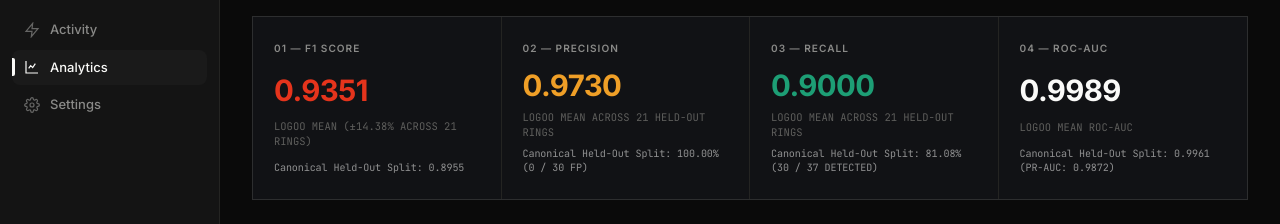
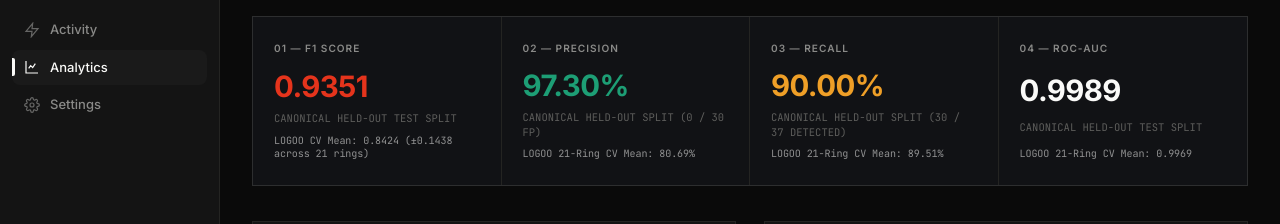
Before and after one commit to Kunal184/offer-abuse-detection, a React (Vite) app in the folder frontend/: page /analytics in a window 1280 px wide. Shown: the part 186-410 px from the top of the page. Built offline with nearby package versions, Linux system fonts and the light colour scheme; no server answers.

Commit message:
refactor: position canonical held-out split metrics as headline and LOGOO 21-fold CV as secondary reference

```diff
--- a/frontend/src/pages/Analytics.tsx
+++ b/frontend/src/pages/Analytics.tsx
@@ -87,29 +87,29 @@ export default function AnalyticsPage() {
         <div className="kpi-quad">
           <div className="kpi-quad-label">01 — F1 SCORE</div>
           <div className="kpi-quad-val highlight-red">{loadingMetrics ? '—' : f1Val}</div>
-          <div className="kpi-quad-sub">LOGOO MEAN (±14.38% ACROSS 21 RINGS)</div>
-          <div className="kpi-quad-ref">Canonical Held-Out Split: 0.8955</div>
+          <div className="kpi-quad-sub">CANONICAL HELD-OUT TEST SPLIT</div>
+          <div className="kpi-quad-ref">LOGOO CV Mean: 0.8424 (±0.1438 across 21 rings)</div>
         </div>
 
         <div className="kpi-quad">
           <div className="kpi-quad-label">02 — PRECISION</div>
-          <div className="kpi-quad-val" style={{ color: '#EF9F27' }}>{loadingMetrics ? '—' : precisionVal}</div>
-          <div className="kpi-quad-sub">LOGOO MEAN ACROSS 21 HELD-OUT RINGS</div>
-          <div className="kpi-quad-ref">Canonical Held-Out Split: 100.00% (0 / 30 FP)</div>
+          <div className="kpi-quad-val" style={{ color: '#1D9E75' }}>{loadingMetrics ? '—' : (metrics?.precision != null ? (metrics.precision === 1 ? '100.00%' : `${(metrics.precision * 100).toFixed(2)}%`) : '—')}</div>
+          <div className="kpi-quad-sub">CANONICAL HELD-OUT SPLIT (0 / 30 FP)</div>
+          <div className="kpi-quad-ref">LOGOO 21-Ring CV Mean: 80.69%</div>
         </div>
 
         <div className="kpi-quad">
           <div className="kpi-quad-label">03 — RECALL</div>
-          <div className="kpi-quad-val" style={{ color: '#1D9E75' }}>{loadingMetrics ? '—' : recallVal}</div>
-          <div className="kpi-quad-sub">LOGOO MEAN ACROSS 21 HELD-OUT RINGS</div>
-          <div className="kpi-quad-ref">Canonical Held-Out Split: 81.08% (30 / 37 DETECTED)</div>
+          <div className="kpi-quad-val" style={{ color: '#EF9F27' }}>{loadingMetrics ? '—' : (metrics?.recall != null ? `${(metrics.recall * 100).toFixed(2)}%` : '—')}</div>
+          <div className="kpi-quad-sub">CANONICAL HELD-OUT SPLIT (30 / 37 DETECTED)</div>
+          <div className="kpi-quad-ref">LOGOO 21-Ring CV Mean: 89.51%</div>
         </div>
 
         <div className="kpi-quad">
           <div className="kpi-quad-label">04 — ROC-AUC</div>
           <div className="kpi-quad-val">{loadingMetrics ? '—' : rocAucVal}</div>
-          <div className="kpi-quad-sub">LOGOO MEAN ROC-AUC</div>
-          <div className="kpi-quad-ref">Canonical Held-Out Split: 0.9961 (PR-AUC: 0.9872)</div>
+          <div className="kpi-quad-sub">CANONICAL HELD-OUT TEST SPLIT</div>
+          <div className="kpi-quad-ref">LOGOO 21-Ring CV Mean: 0.9969</div>
         </div>
       </div>
 
```
Also changed, not shown: 1 other file (tests, documents, lock files or other folders).
